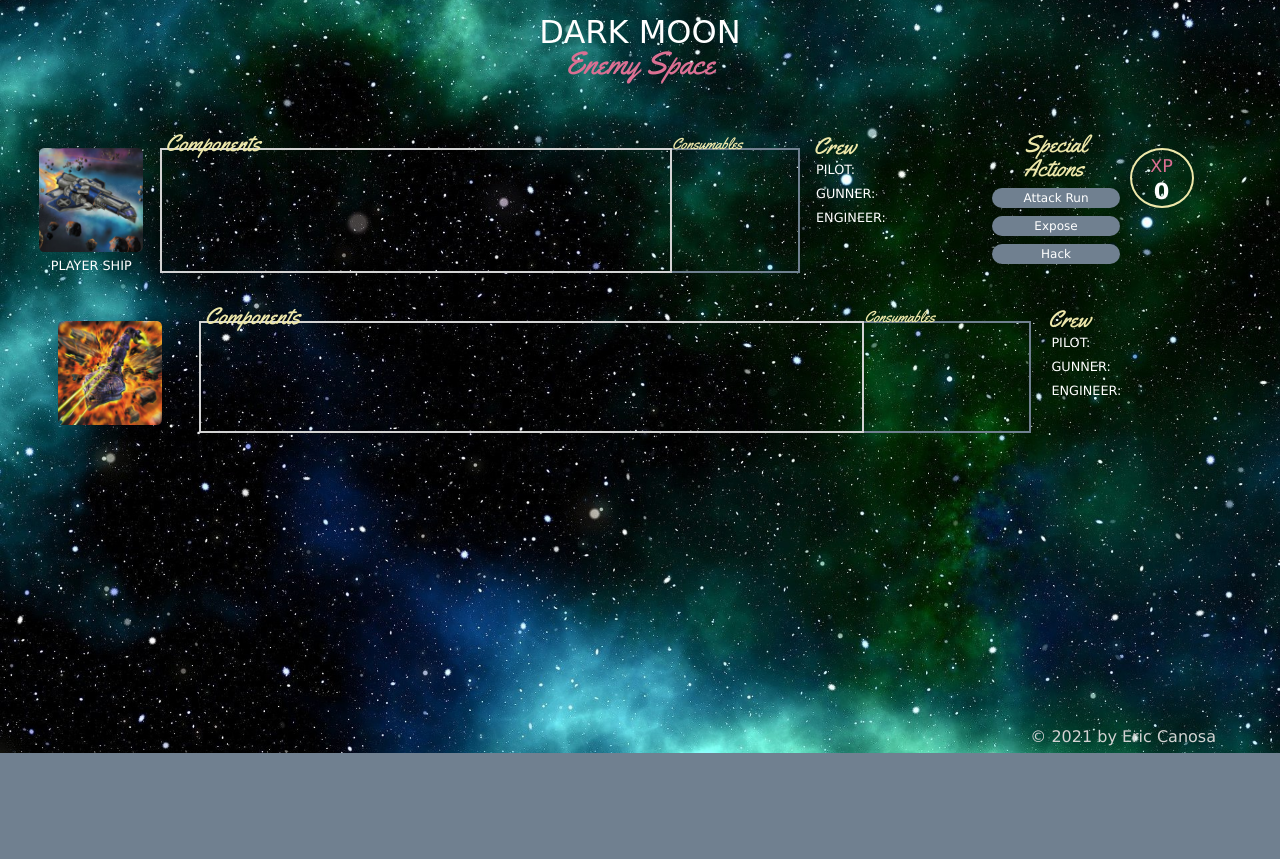
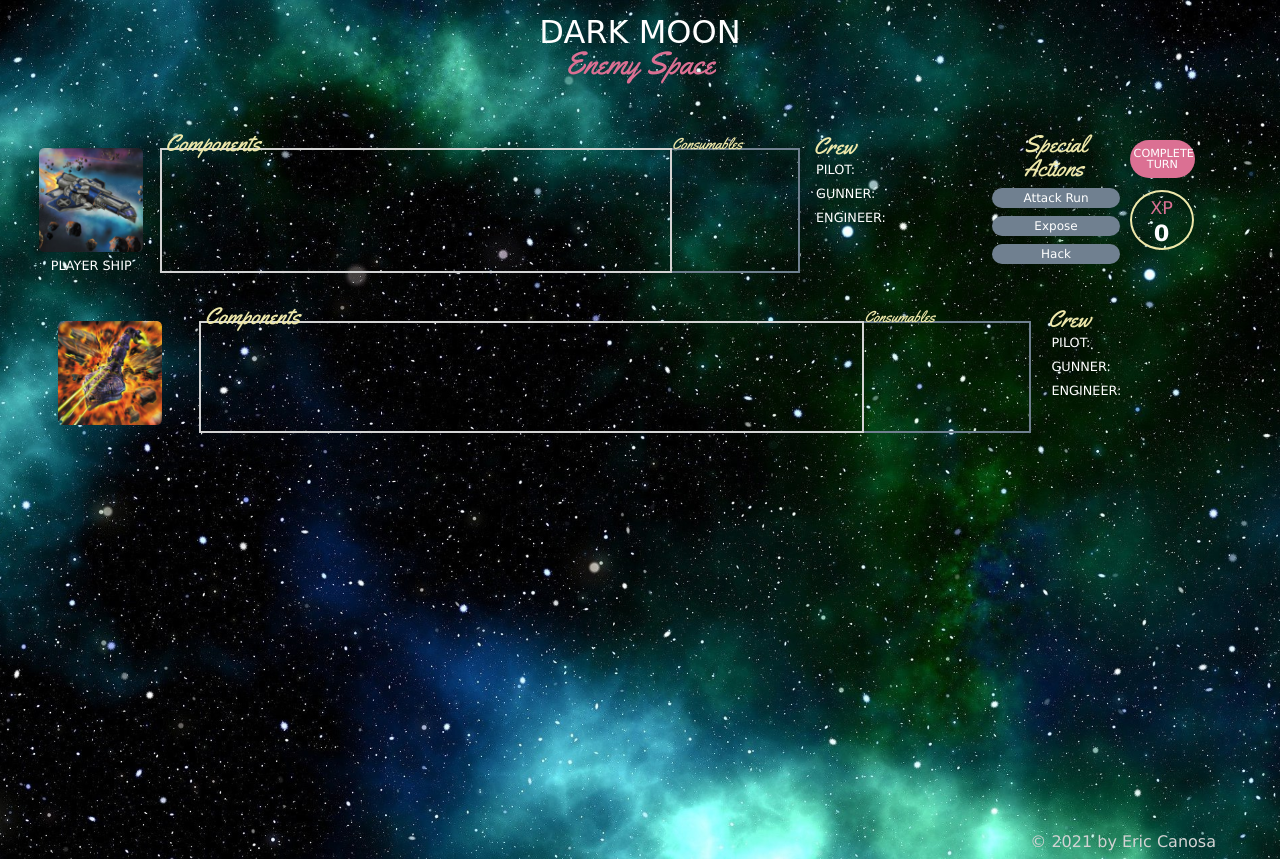
Before and after one commit to canosaer/enemy-space, a website: page index.html in a window 1280 px wide. Both pictures are taken after a click on the item "NEW GAME". Before the commit the page ends 800 px from the top, so only its background shows below. Drawn offline with Linux system fonts and the light colour scheme; a web font is replaced by a local one.

Commit message:
complete turn button

```diff
--- a/index.html
+++ b/index.html
@@ -58,9 +58,12 @@
 					<li class="special-actions__button special-actions__button_expose">Expose</li>
 					<li class="special-actions__button special-actions__button_hack">Hack</li>
 				</ul>
-				<div class="xp">
-					<h2 class="xp__heading">XP</h2>
-					<p class="xp__value">0</p>
+				<div class="last-column">
+					<div class="complete">Complete Turn</div>
+					<div class="xp">
+						<h2 class="xp__heading">XP</h2>
+						<p class="xp__value">0</p>
+					</div>
 				</div>
 			</section>
 			<section class="player-mat player-mat_opponent">
--- a/src/scss/main.scss
+++ b/src/scss/main.scss
@@ -106,7 +106,7 @@ a {
 	// background: url("../../src/img/dock.jpg");
 	background-position: center;
 	background-size: cover;
-	padding-bottom: 25%;
+	padding-bottom: 33.3%;
 	display: grid;
 	grid-template-columns: 1fr;
 	grid-auto-rows: auto;
@@ -301,6 +301,24 @@ a {
 	}
 }
 
+.last-column{
+	display: flex;
+	flex-direction: column;
+}
+
+.complete{
+	background: palevioletred;
+	color: white;
+	text-align: center;
+	padding: 0.5rem 0.25rem;
+	font-size: 0.7rem;
+	margin: -0.5rem 0 0.75rem 7.5%;
+	max-width: 4.1rem;
+	border-radius: 9999px;
+	cursor: pointer;
+	text-transform: uppercase;
+}
+
 .xp{
 	display:flex;
 	flex-direction:column;
```
Also changed, not shown: dist/css/main.css, 1 other file.
